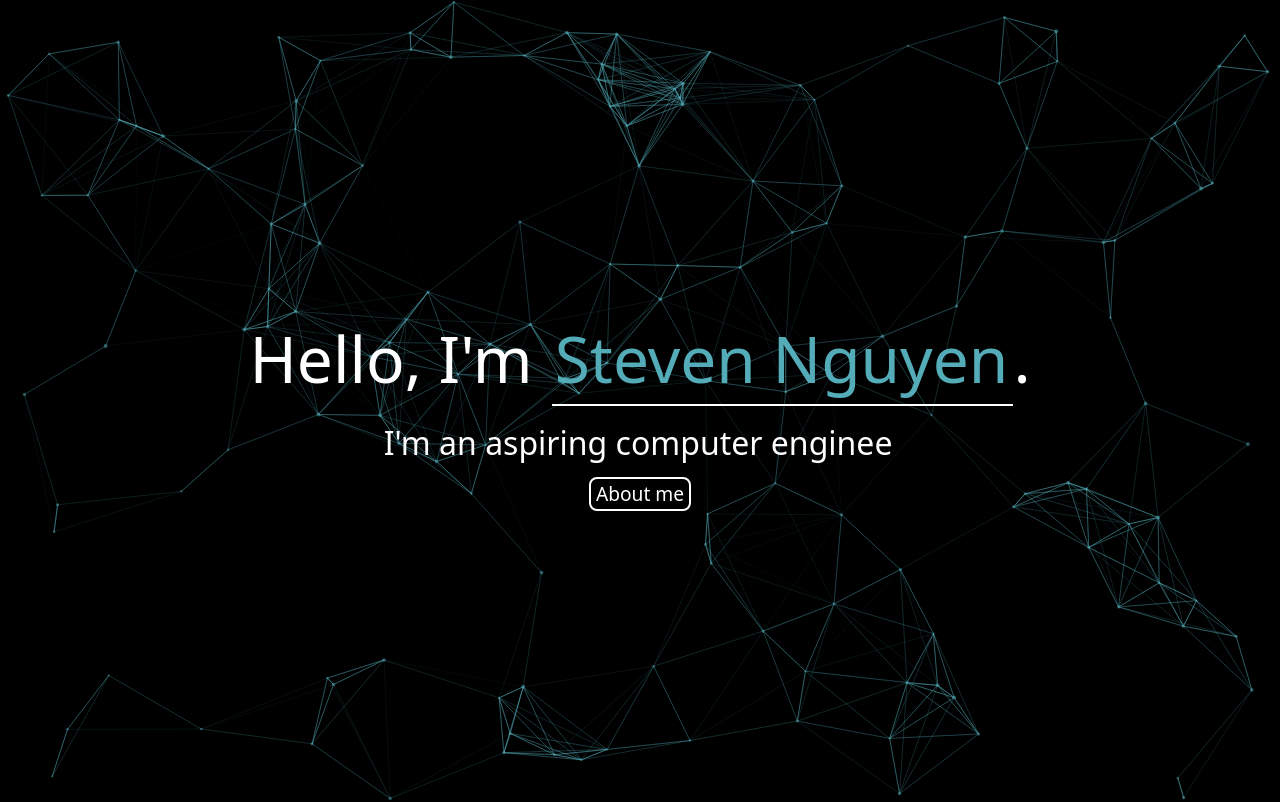
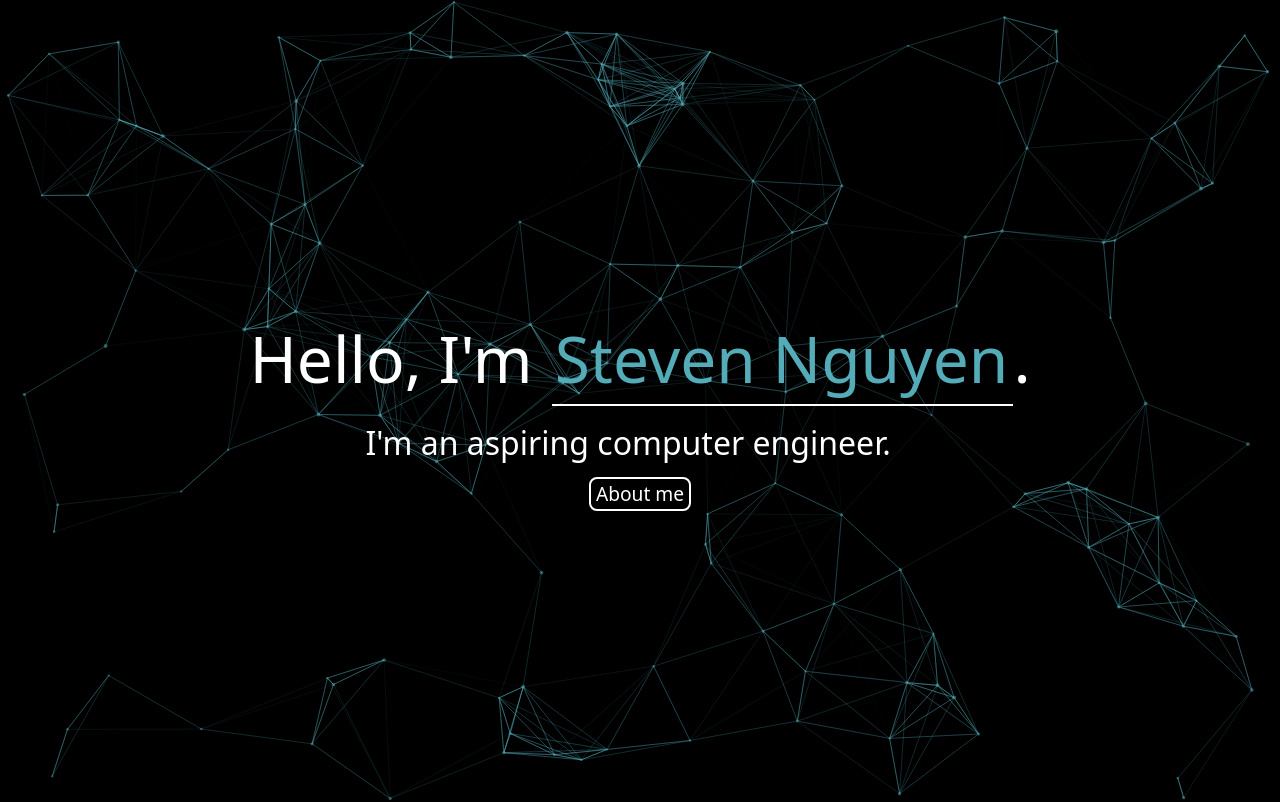
Before and after one commit to stteeevv/steven-nguyen-portfolio-website, a Next.js app: page / in a window 1280 px wide. Shown: the top 802 px of the page. Built offline with nearby package versions, Linux system fonts and the light colour scheme.

Commit message:
prod ready

```diff
--- a/src/components/styles/title-box.module.css
+++ b/src/components/styles/title-box.module.css
@@ -10,7 +10,7 @@
 .bottom-title-text {
     width: 0ch;
     opacity: 0;
-    animation: typing 2s steps(28) forwards, blink .5s step-end infinite alternate;
+    animation: typing 2s steps(30) forwards, blink .5s step-end infinite alternate;
     animation-delay: 2s;
     white-space: nowrap;
     overflow: hidden;
@@ -45,7 +45,7 @@
 @keyframes typing {
     to {
         opacity: 1;
-        width: 28ch;
+        width: 30ch;
     }
 }
 
```
